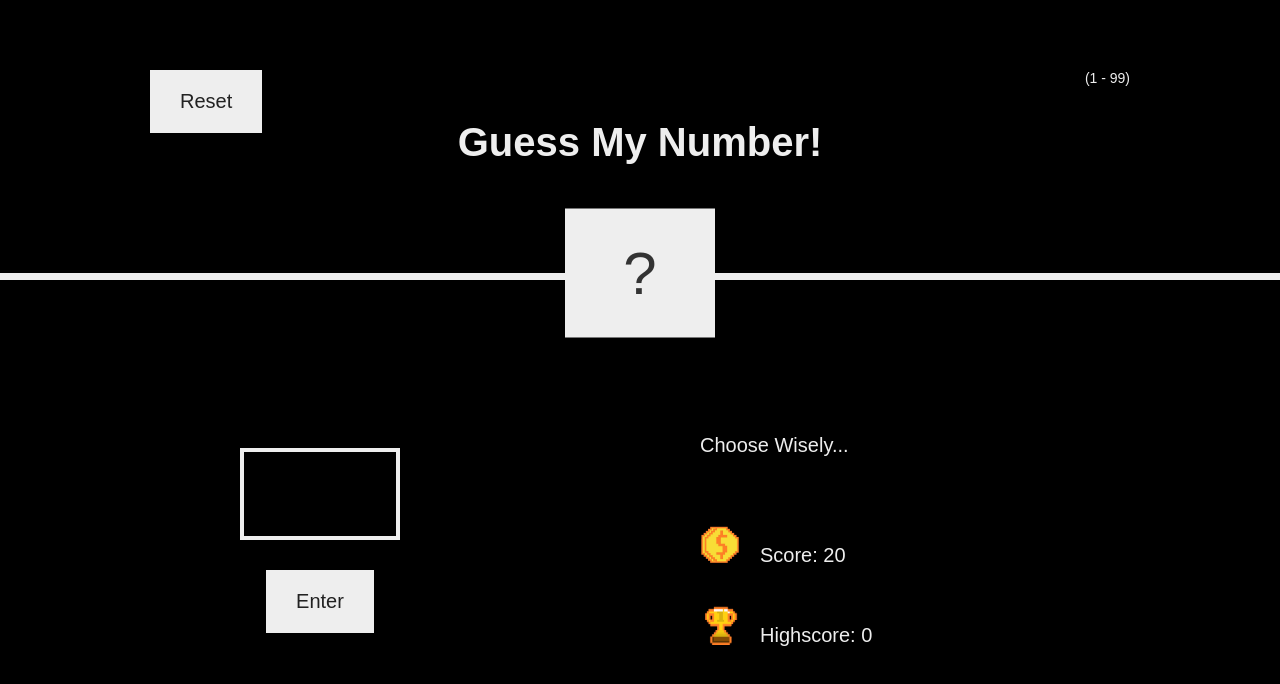
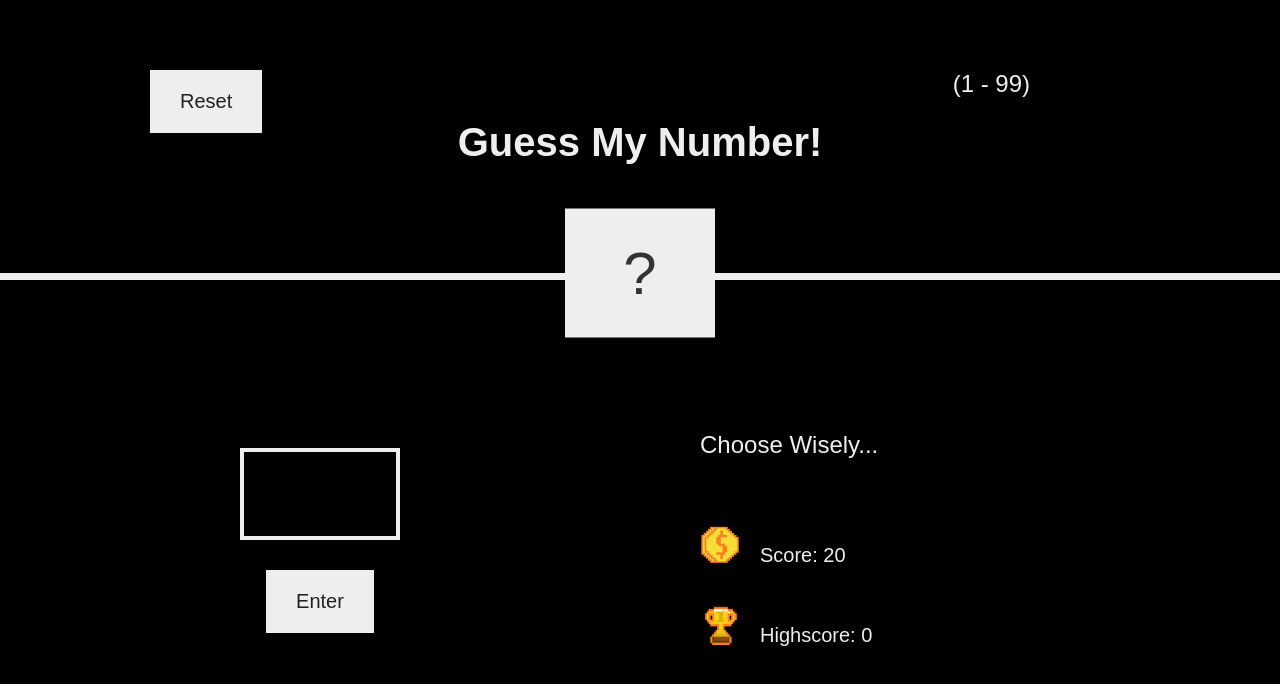
Before and after one commit to athoune88/number_game, a plain HTML site: page index.html in a window 1280 px wide. Drawn offline with Linux system fonts and the light colour scheme.

Commit message:
Update style.css

```diff
--- a/resources/css/style.css
+++ b/resources/css/style.css
@@ -83,10 +83,10 @@ h1 {
 }
 
 .between {
-  font-size: 1.4rem;
+  font-size: 2.4rem;
   position: absolute;
   top: 7rem;
-  right: 15rem;
+  right: 25rem;
 }
 
 .again {
@@ -125,6 +125,7 @@ h1 {
 .message {
   margin-bottom: 8rem;
   height: 3rem;
+  font-size: 2.4rem;
 }
 
 .label-score {
```
